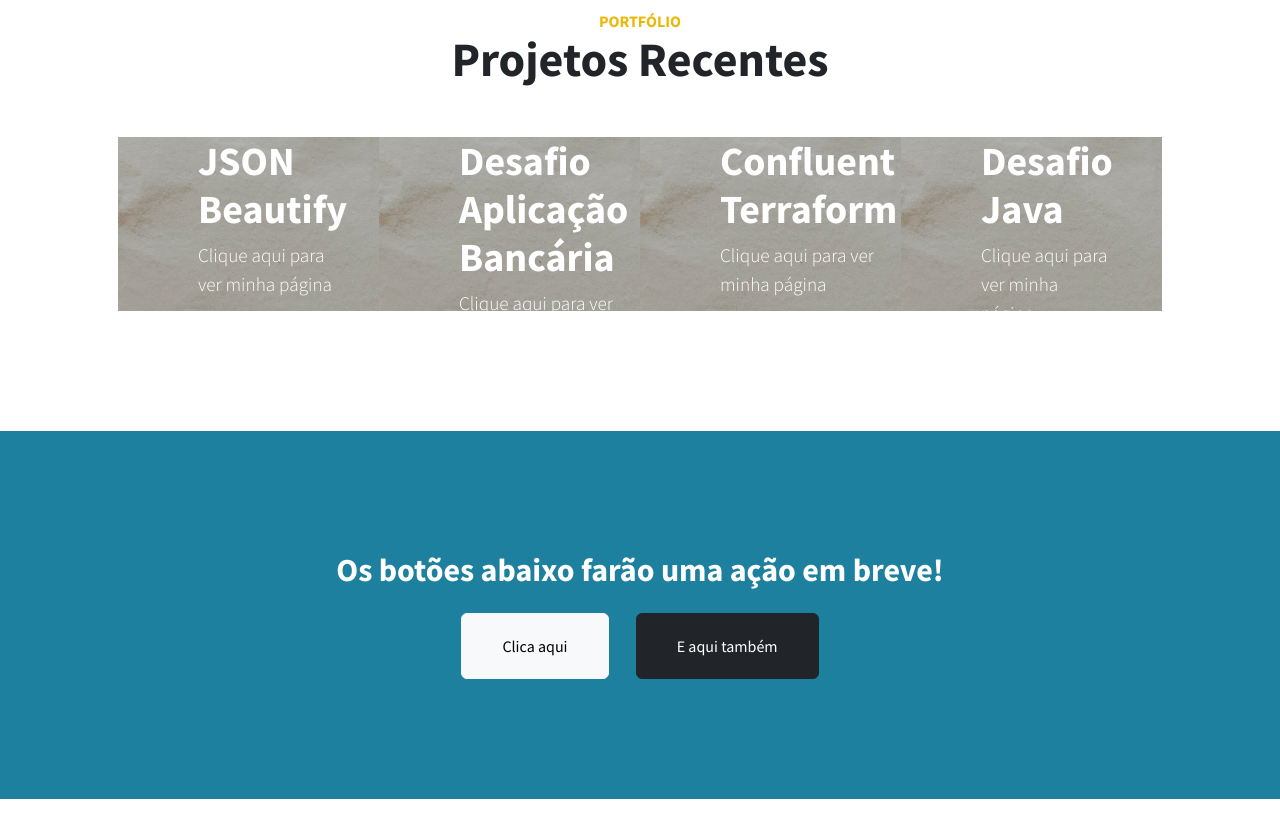
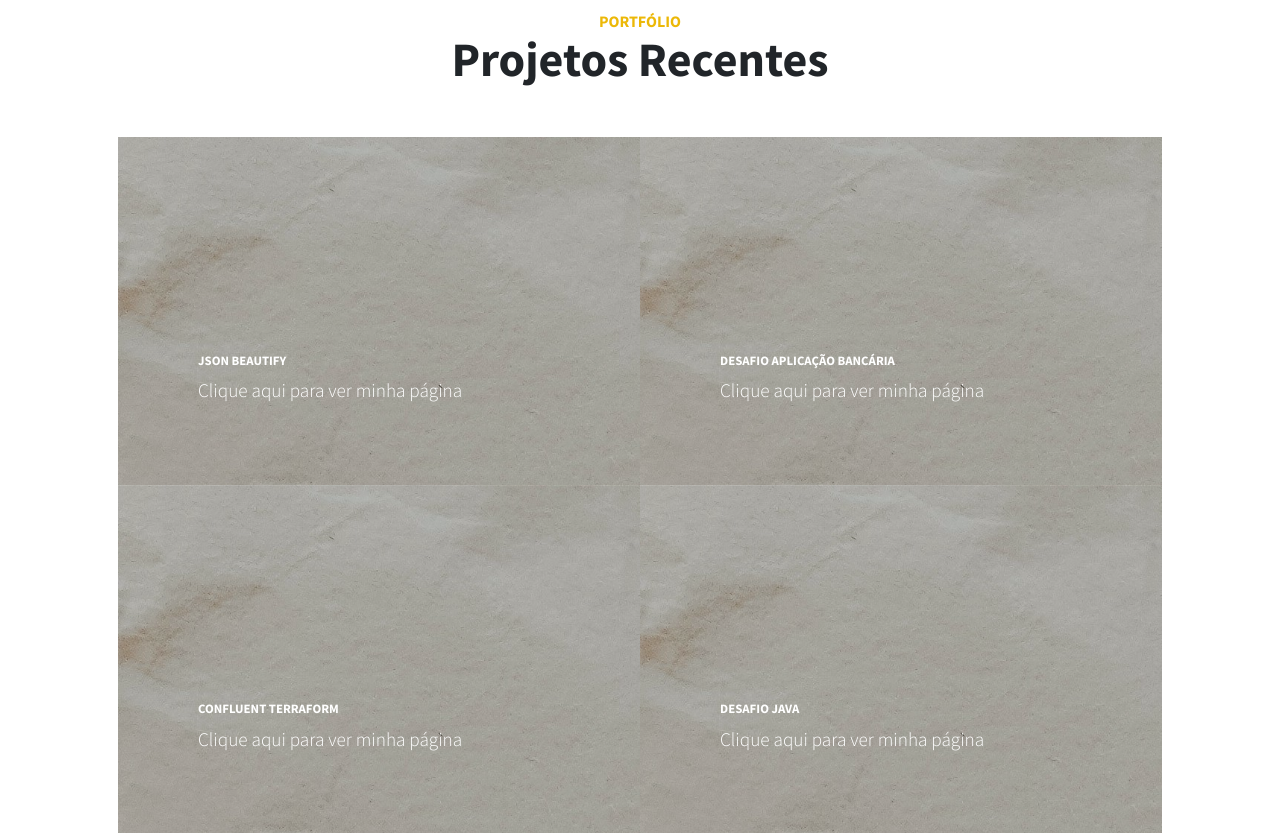
Before and after one commit to ribeirohenrique/ribeirohenrique.github.io, a plain HTML site: page index.html in a window 1280 px wide. Shown: the part 3340-4176 px from the top of the page. Drawn offline with nearby package versions, Linux system fonts and the light colour scheme.

Commit message:
Ajustando o tamanho da imagem do projeto

```diff
--- a/index.html
+++ b/index.html
@@ -126,44 +126,44 @@
                     <h2 class="mb-5">Projetos Recentes</h2>
                 </div>
                 <div class="row gx-0">
-                    <div class="col-lg-3">
+                    <div class="col-lg-6">
                         <a class="portfolio-item" href="projects.html">
                             <div class="caption">
                                 <div class="caption-content">
-                                    <div class="h1">JSON Beautify</div>
+                                    <div class="h2">JSON Beautify</div>
                                     <p class="mb-0">Clique aqui para ver minha página</p>
                                 </div>
                             </div>
                             <img class="img-fluid" src="assets/img/texture-1.jpg" alt="..." />
                         </a>
                     </div>
-                    <div class="col-lg-3">
+                    <div class="col-lg-6">
                         <a class="portfolio-item" href="projects.html">
                             <div class="caption">
                                 <div class="caption-content">
-                                    <div class="h1">Desafio Aplicação Bancária</div>
+                                    <div class="h2">Desafio Aplicação Bancária</div>
                                     <p class="mb-0">Clique aqui para ver minha página</p>
                                 </div>
                             </div>
                             <img class="img-fluid" src="assets/img/texture-1.jpg" alt="..." />
                         </a>
                     </div>
-                    <div class="col-lg-3">
+                    <div class="col-lg-6">
                         <a class="portfolio-item" href="projects.html">
                             <div class="caption">
                                 <div class="caption-content">
-                                    <div class="h1">Confluent Terraform</div>
+                                    <div class="h2">Confluent Terraform</div>
                                     <p class="mb-0">Clique aqui para ver minha página</p>
                                 </div>
                             </div>
                             <img class="img-fluid" src="assets/img/texture-1.jpg" alt="..." />
                         </a>
                     </div>
-                    <div class="col-lg-3">
+                    <div class="col-lg-6">
                         <a class="portfolio-item" href="projects.html">
                             <div class="caption">
                                 <div class="caption-content">
-                                    <div class="h1">Desafio Java</div>
+                                    <div class="h2">Desafio Java</div>
                                     <p class="mb-0">Clique aqui para ver minha página</p>
                                 </div>
                             </div>
```
